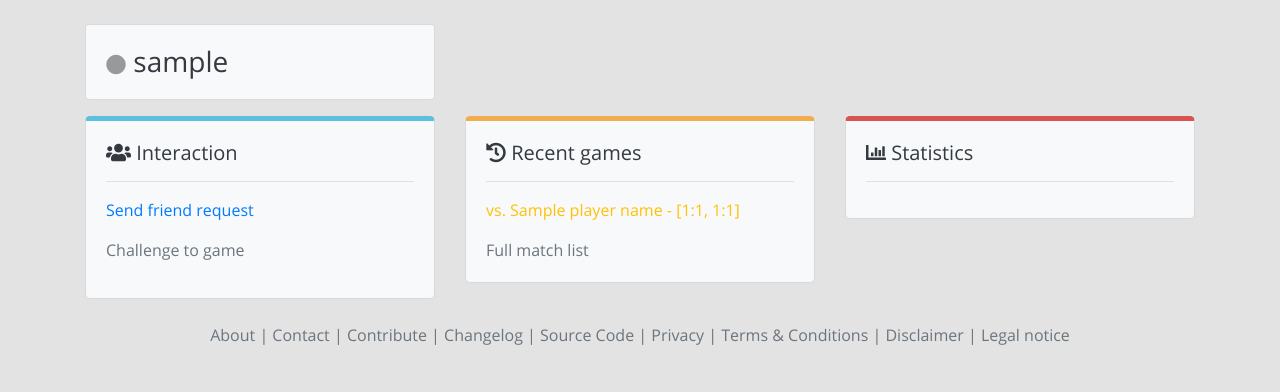
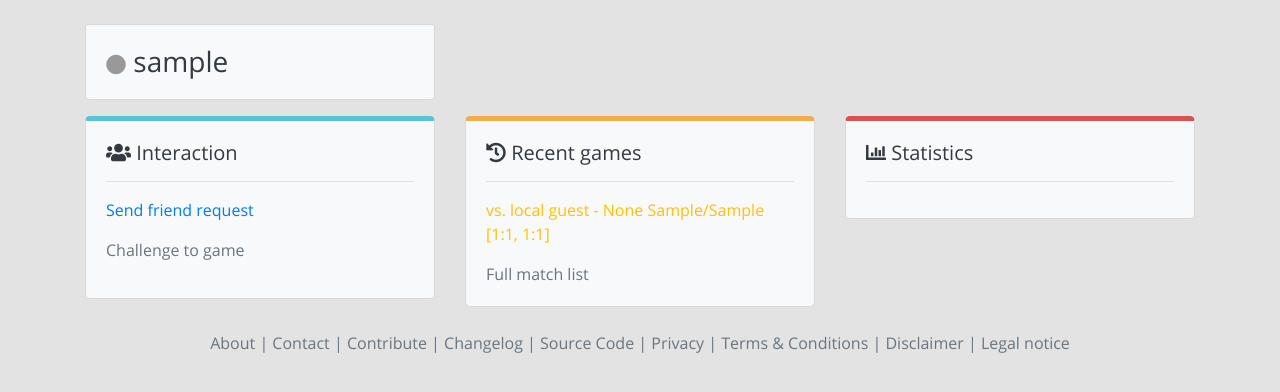
Before and after one commit to mischkadb/lidarts, a Flask app: template lidarts/templates/profile/overview.html in a window 1280 px wide. Shown: the part 56-448 px from the top of the page. Run offline with Flask 2, Linux system fonts and the light colour scheme; tables that the repository leaves empty hold one stand-in row (values such as "Sample post"); the template is opened without the code that fills it: values that come from a table or form of the project are taken from there, most other values are stand-ins (such as "Sample title", 1, 10 or a date in 2020); data that the repository does not hold is empty; some libraries are stand-ins or nearby versions.

Commit message:
Added computer level to Trainer name

```diff
--- a/lidarts/game/routes.py
+++ b/lidarts/game/routes.py
@@ -88,7 +88,7 @@ def start(hashid, theme=None):
         game_dict['player2_name'] = get_name_by_id(game.player2)
     else:
         # computer game
-        game_dict['player2_name'] = 'Trainer'
+        game_dict['player2_name'] = 'Trainer ' + game_dict['opponent_type'][8:]
 
     match_json = json.loads(game.match_json)
 
--- a/lidarts/templates/profile/overview.html
+++ b/lidarts/templates/profile/overview.html
@@ -71,10 +71,11 @@
                                              {%- else %}text-secondary
                                              {%- endif %}
                                                 ">vs.
-                    {%- if game.player1 != current_user.id %} {{ player_names[game.player1] }}
-                    {%- elif game.player2 != current_user.id %} {{ player_names[game.player2] }}
+                    {%- if game.opponent_type.startswith('computer') %} Trainer {{ game.opponent_type[8:] }}
+                    {%- elif game.player1 != user.id %} {{ player_names[game.player1] }}
+                    {%- elif game.player2 != user.id %} {{ player_names[game.player2] }}
                     {%- else %} local guest{% endif %}
-                    - [{{ game.p1_sets }}:{{ game.p2_sets }}, {{ game.p1_legs }}:{{ game.p2_legs }}]</a></p>
+                    - {{ game.type }} {{ game.in_mode }}/{{ game.out_mode }} [{{ game.p1_sets }}:{{ game.p2_sets }}, {{ game.p1_legs }}:{{ game.p2_legs }}]</a></p>
                 {% endfor %}
                 <a href="#" class="text-secondary">Full match list</a>
 
```
